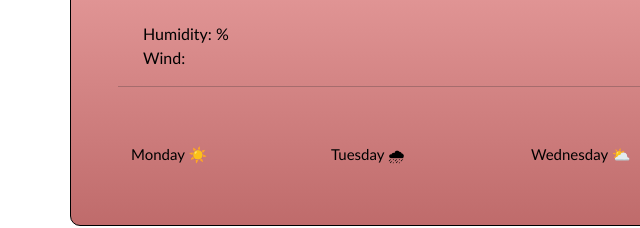
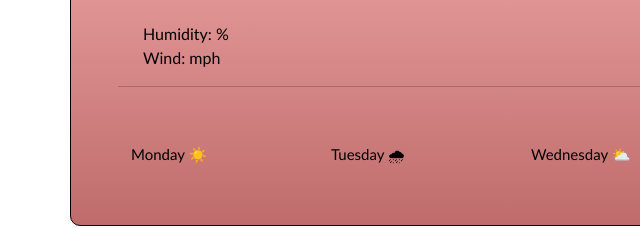
Before and after one commit to shialax/weather1, a plain HTML site: page index.html in a window 1280 px wide. Shown: the part 227-455 px from the top of the page, 0-640 px from the left. Drawn offline with nearby package versions, Linux system fonts and the light colour scheme; no server answers.

Commit message:
added mph

```diff
--- a/index.html
+++ b/index.html
@@ -68,7 +68,7 @@
 
         <ul>
           <li>Humidity: <span id="humidity"> </span>%</li>
-          <li>Wind: <span id="wind"> </span></li>
+          <li>Wind: <span id="wind"> mph</span></li>
         </ul>
         <center>
           <hr width="95%" />
```
